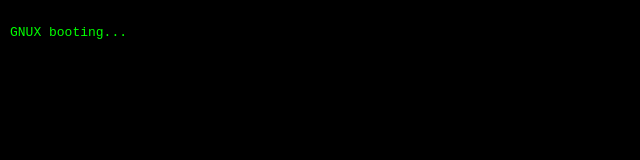
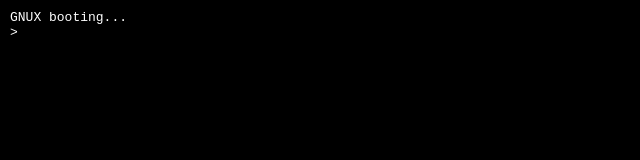
Before and after one commit to jamaal-hussein/GNUX, a plain HTML site: page index.html in a window 1280 px wide. Shown: the whole page, without its empty margins (0-640 px from the left). Drawn offline with Linux system fonts and the light colour scheme.

Commit message:
Change text color to white and add input line
Updated colors to white for better contrast and added input line structure.

```diff
--- a/index.html
+++ b/index.html
@@ -1,13 +1,14 @@
 <!DOCTYPE html>
 <html>
 <head>
+
 <title>GNUX</title>
 
 <style>
 
 body{
   background:black;
-  color:#00ff00;
+  color:white;
   font-family:monospace;
   margin:0;
   padding:10px;
@@ -17,25 +18,35 @@ body{
   white-space:pre-wrap;
 }
 
+#inputline{
+  display:flex;
+}
+
+#prompt{
+  margin-right:5px;
+}
+
 input{
   background:black;
-  color:#00ff00;
+  color:white;
   border:none;
   outline:none;
   font-family:monospace;
-  width:100%;
+  flex:1;
 }
 
 </style>
+
 </head>
 
 <body>
 
-<div id="terminal">
-GNUX booting...
+<div id="terminal">GNUX booting...</div>
+
+<div id="inputline">
+<span id="prompt">></span>
+<input id="input" autofocus>
 </div>
-
-<input id="input" autofocus>
 
 <script src="kernel.js"></script>
 
```
